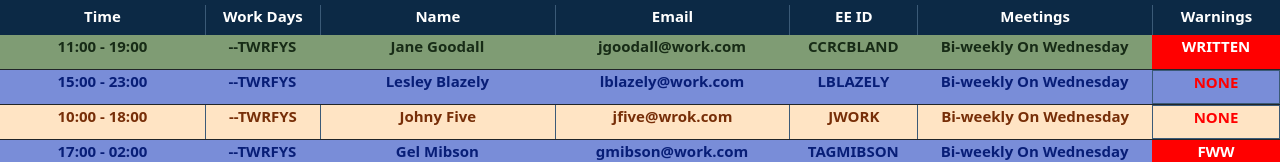
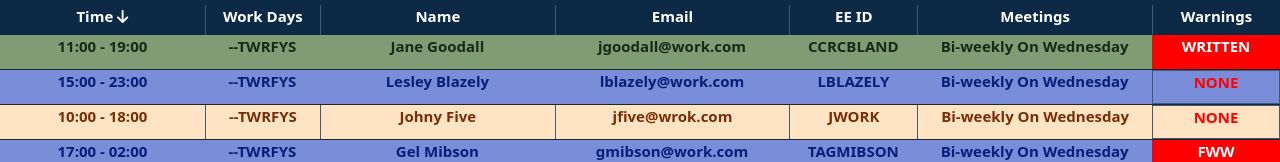
Before and after one commit to cwilliamson29/MyTeam-Manager, a React (Vite) app: page / in a window 1280 px wide. Shown: the top 162 px of the page. Built offline with nearby package versions, Linux system fonts and the light colour scheme.

Commit message:
Added time sorting

```diff
--- a/package.json
+++ b/package.json
@@ -9,6 +9,9 @@
     "preview": "vite preview"
   },
   "dependencies": {
+    "@fortawesome/fontawesome-svg-core": "^6.7.2",
+    "@fortawesome/free-solid-svg-icons": "^6.7.2",
+    "@fortawesome/react-fontawesome": "^0.2.2",
     "bootstrap": "^5.2.3",
     "react": "^18.2.0",
     "react-dom": "^18.2.0"
@@ -17,7 +20,7 @@
     "@types/react": "^18.0.27",
     "@types/react-dom": "^18.0.10",
     "@vitejs/plugin-react": "^3.1.0",
-    "typescript": "^4.9.3",
+    "typescript": "^5.7.3",
     "vite": "^4.1.0"
   }
 }
--- a/src/App.tsx
+++ b/src/App.tsx
@@ -3,13 +3,27 @@ import './css/employeeList.css'
 import EmployeeList from "./components/EmployeeList";
 import EmployeeListTitle from "./components/EmployeeListTitle";
 import {dummyData} from "./helpers/dummyData";
+import React from "react";
 
 function App() {
+    let [timeReorder, setTimeReorder] = React.useState(false)
+    let [dummyList, setDummyList] = React.useState(dummyData)
+
+    const handleSort = () => {
+        setTimeReorder(!timeReorder);
+        let list = dummyData.toSorted((a, b) => a.hours.start < b.hours.start ? -1 : 1);
+
+        if (timeReorder) {
+            setDummyList(dummyData);
+        } else {
+            setDummyList(list)
+        }
+    }
 
     return (
         <div className="App col d-md-flex flex-md-column justify-content-between">
-            <EmployeeListTitle/>
-            {dummyData.map((emp, i) => {
+            <EmployeeListTitle setTimeReorder={handleSort}/>
+            {dummyList.map((emp, i) => {
                 return <EmployeeList
                     id={i}
                     time={emp.hours}
--- a/src/components/EmployeeListTitle.tsx
+++ b/src/components/EmployeeListTitle.tsx
@@ -1,11 +1,29 @@
 import React from "react";
+import {FontAwesomeIcon} from "@fortawesome/react-fontawesome";
+import {faArrowDown} from "@fortawesome/free-solid-svg-icons";
 
-function EmployeeListTitle() {
+interface Props {
+    setTimeReorder: () => void;
+}
+
+function EmployeeListTitle({setTimeReorder}: Props) {
+    let [titleClick, setTitleClick] = React.useState('')
+
+    const handleTitleclick = () => {
+        if (titleClick === ' title-buttons-clicked ') {
+            setTitleClick(' text-white ')
+            setTimeReorder()
+        } else {
+            setTitleClick(' title-buttons-clicked ')
+            setTimeReorder()
+        }
+    }
     return (
         <div
             className={"d-flex flex-row align-items-center justify-content-between bg-slate text-white title"}>
-            <div className="col flex-grow-1 h-100 time">
-                Time
+            <div className={"col flex-grow-1 h-100 time time-button " + titleClick}
+                 onClick={() => handleTitleclick()}>
+                Time <FontAwesomeIcon icon={faArrowDown} className={titleClick}/>
             </div>
             <div className="col-sm border-slate h-100 days">Work Days</div>
             <div className="col border-slate h-100 name">
--- a/src/css/employeeList.css
+++ b/src/css/employeeList.css
@@ -57,6 +57,16 @@
     max-width: 16% !important;
 }
 
+.time-button {
+    background: none;
+    border: none;
+    font-weight: bold;
+}
+
+.title-buttons-clicked {
+    color: #70ace4 !important;
+}
+
 .days {
     max-width: 9% !important;
 }
--- a/src/helpers/employeeList-helpers.tsx
+++ b/src/helpers/employeeList-helpers.tsx
@@ -22,3 +22,7 @@ export const colorOfDay = (time: string) => {
 export const titleCase = (str: string): string => str.toLowerCase().split(' ').map(word => {
     return word.charAt(0).toUpperCase() + word.slice(1);
 }).join(' ');
+
+export const timeReorderList = (list: any[]) => {
+    list.toSorted((a, b) => a.hours.start < b.hours.start ? -1 : 1)
+}
```
Also changed, not shown: tsconfig.json (+14 -3 lines), 1 other file (tests, documents, lock files or other folders).
